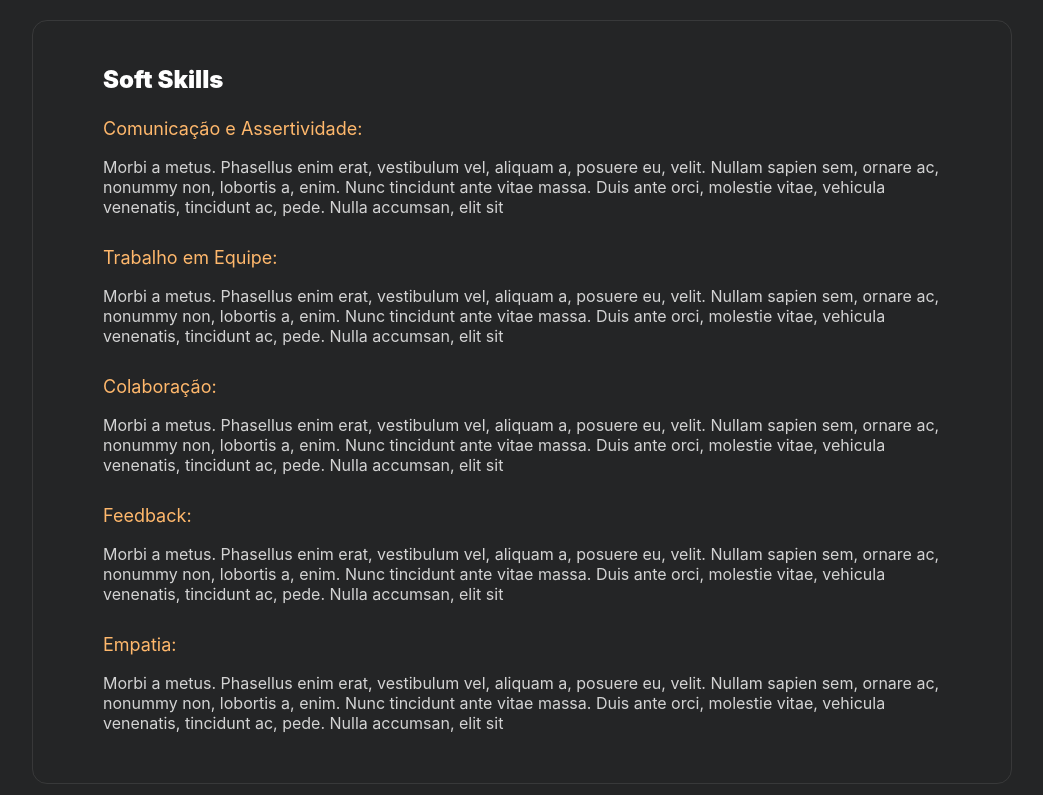
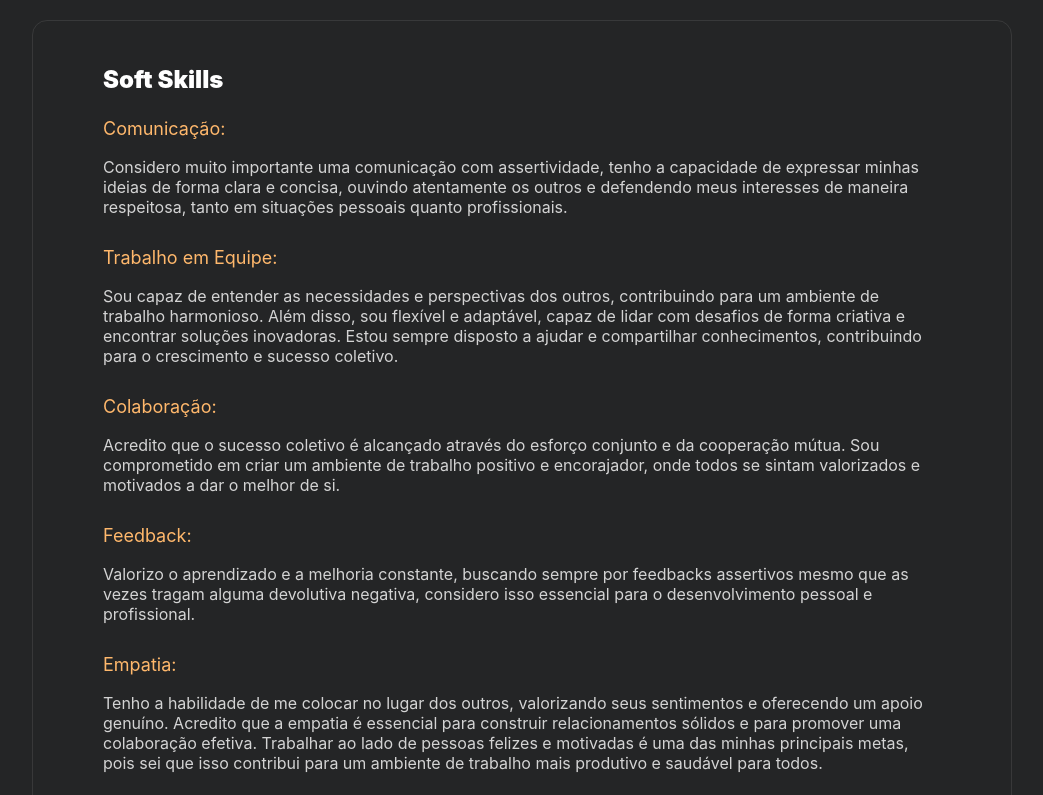
Before and after one commit to victoreliel/victoreliel.github.io, a React (Create React App) app: page / in a window 1280 px wide. Shown: the part 585-1380 px from the top of the page, without its empty margins (118-1161 px from the left). Built offline with nearby package versions, Linux system fonts and the light colour scheme.

Commit message:
feat: add soft skills descriptions

```diff
--- a/src/components/Skills.jsx
+++ b/src/components/Skills.jsx
@@ -1,5 +1,6 @@
 /* eslint-disable max-len */
 import React from 'react';
+import softSkillsData from '../data/softSkillsData';
 import technologiesIcons from '../helpers/technologies';
 import '../styles/Skills.css';
 
@@ -26,16 +27,16 @@ export default function Skills() {
       </div>
       <div className="soft-skills">
         <p className="title">Soft Skills</p>
-        <p className="subtitle">Comunicação e Assertividade:</p>
-        <p className="description">Morbi a metus. Phasellus enim erat, vestibulum vel, aliquam a, posuere eu, velit. Nullam sapien sem, ornare ac, nonummy non, lobortis a, enim. Nunc tincidunt ante vitae massa. Duis ante orci, molestie vitae, vehicula venenatis, tincidunt ac, pede. Nulla accumsan, elit sit</p>
+        <p className="subtitle">Comunicação:</p>
+        <p className="description">{softSkillsData.communication}</p>
         <p className="subtitle">Trabalho em Equipe:</p>
-        <p className="description">Morbi a metus. Phasellus enim erat, vestibulum vel, aliquam a, posuere eu, velit. Nullam sapien sem, ornare ac, nonummy non, lobortis a, enim. Nunc tincidunt ante vitae massa. Duis ante orci, molestie vitae, vehicula venenatis, tincidunt ac, pede. Nulla accumsan, elit sit</p>
+        <p className="description">{softSkillsData.teamWork}</p>
         <p className="subtitle">Colaboração:</p>
-        <p className="description">Morbi a metus. Phasellus enim erat, vestibulum vel, aliquam a, posuere eu, velit. Nullam sapien sem, ornare ac, nonummy non, lobortis a, enim. Nunc tincidunt ante vitae massa. Duis ante orci, molestie vitae, vehicula venenatis, tincidunt ac, pede. Nulla accumsan, elit sit</p>
+        <p className="description">{softSkillsData.collaboration}</p>
         <p className="subtitle">Feedback:</p>
-        <p className="description">Morbi a metus. Phasellus enim erat, vestibulum vel, aliquam a, posuere eu, velit. Nullam sapien sem, ornare ac, nonummy non, lobortis a, enim. Nunc tincidunt ante vitae massa. Duis ante orci, molestie vitae, vehicula venenatis, tincidunt ac, pede. Nulla accumsan, elit sit</p>
+        <p className="description">{softSkillsData.feedback}</p>
         <p className="subtitle">Empatia:</p>
-        <p className="description">Morbi a metus. Phasellus enim erat, vestibulum vel, aliquam a, posuere eu, velit. Nullam sapien sem, ornare ac, nonummy non, lobortis a, enim. Nunc tincidunt ante vitae massa. Duis ante orci, molestie vitae, vehicula venenatis, tincidunt ac, pede. Nulla accumsan, elit sit</p>
+        <p className="description">{softSkillsData.empathy}</p>
       </div>
     </div>
   );
--- /dev/null
+++ b/src/data/softSkillsData.js
@@ -0,0 +1,10 @@
+/* eslint-disable max-len */
+export const softSkillsData = {
+  communication: 'Considero muito importante uma comunicação com assertividade, tenho a capacidade de expressar minhas ideias de forma clara e concisa, ouvindo atentamente os outros e defendendo meus interesses de maneira respeitosa, tanto em situações pessoais quanto profissionais.',
+  teamWork: 'Sou capaz de entender as necessidades e perspectivas dos outros, contribuindo para um ambiente de trabalho harmonioso. Além disso, sou flexível e adaptável, capaz de lidar com desafios de forma criativa e encontrar soluções inovadoras. Estou sempre disposto a ajudar e compartilhar conhecimentos, contribuindo para o crescimento e sucesso coletivo.',
+  collaboration: 'Acredito que o sucesso coletivo é alcançado através do esforço conjunto e da cooperação mútua. Sou comprometido em criar um ambiente de trabalho positivo e encorajador, onde todos se sintam valorizados e motivados a dar o melhor de si.',
+  feedback: 'Valorizo o aprendizado e a melhoria constante, buscando sempre por feedbacks assertivos mesmo que as vezes tragam alguma devolutiva negativa, considero isso essencial para o desenvolvimento pessoal e profissional.',
+  empathy: 'Tenho a habilidade de me colocar no lugar dos outros, valorizando seus sentimentos e oferecendo um apoio genuíno. Acredito que a empatia é essencial para construir relacionamentos sólidos e para promover uma colaboração efetiva. Trabalhar ao lado de pessoas felizes e motivadas é uma das minhas principais metas, pois sei que isso contribui para um ambiente de trabalho mais produtivo e saudável para todos.',
+};
+
+export default softSkillsData;
```
